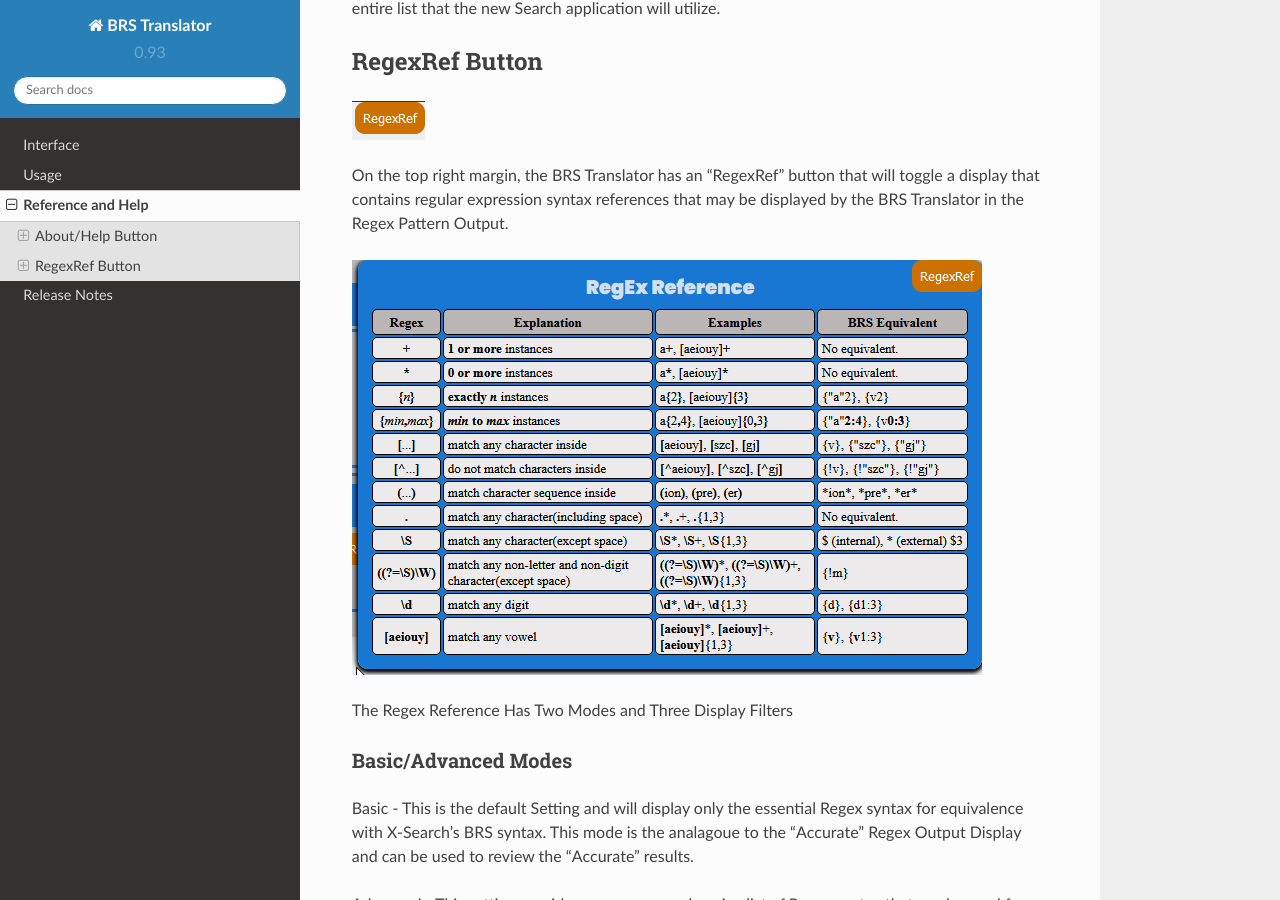
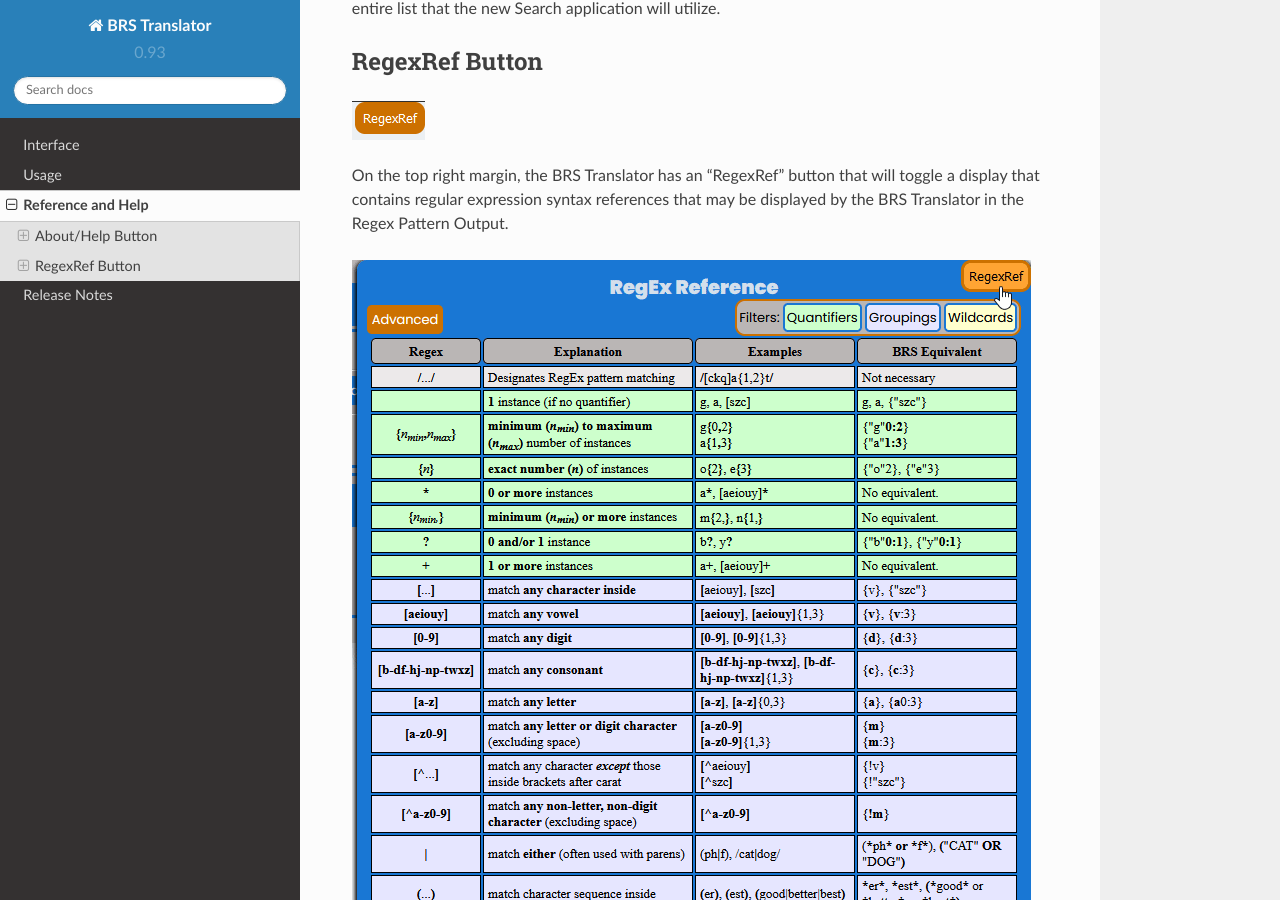
Before and after one commit to Ayjent/BRS-Translator, a Sphinx documentation site: the page built from docs/source/reference.rst, in a window 1280 px wide and 900 px high, scrolled down 1207 px. Built offline with Sphinx 7.4.7 and the Read the Docs theme 2.0.0, drawn with Linux system fonts in a browser that asks for light colours.

Commit message:
Update reference.rst

```diff
--- a/docs/source/reference.rst
+++ b/docs/source/reference.rst
@@ -42,7 +42,7 @@
 On the top right margin, the BRS Translator has an "RegexRef" button that will toggle a display that contains regular expression syntax references that may be displayed by the BRS Translator in the Regex Pattern Output.
 
 
-.. image:: ../_static/BRS-RegexRefFull.png
+.. image:: ../_static/BRS-RegexRefModeFilter.gif
 
 The Regex Reference Has Two Modes and Three Display Filters
 
```
Also changed, not shown: other parts of docs/source/reference.rst (+4 -0 lines).
